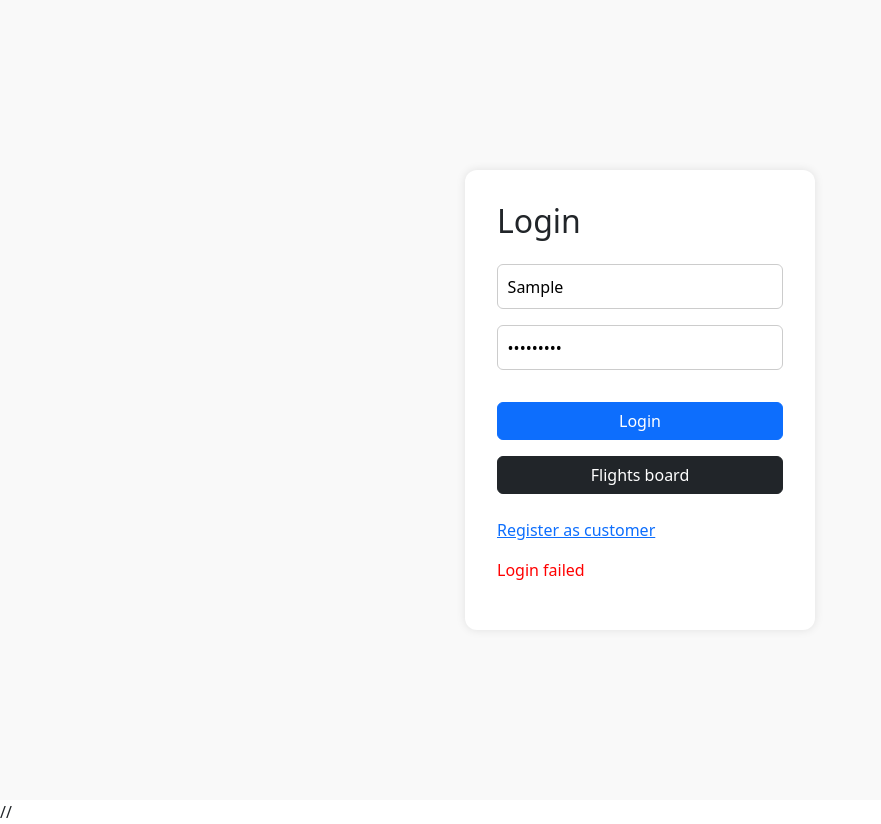
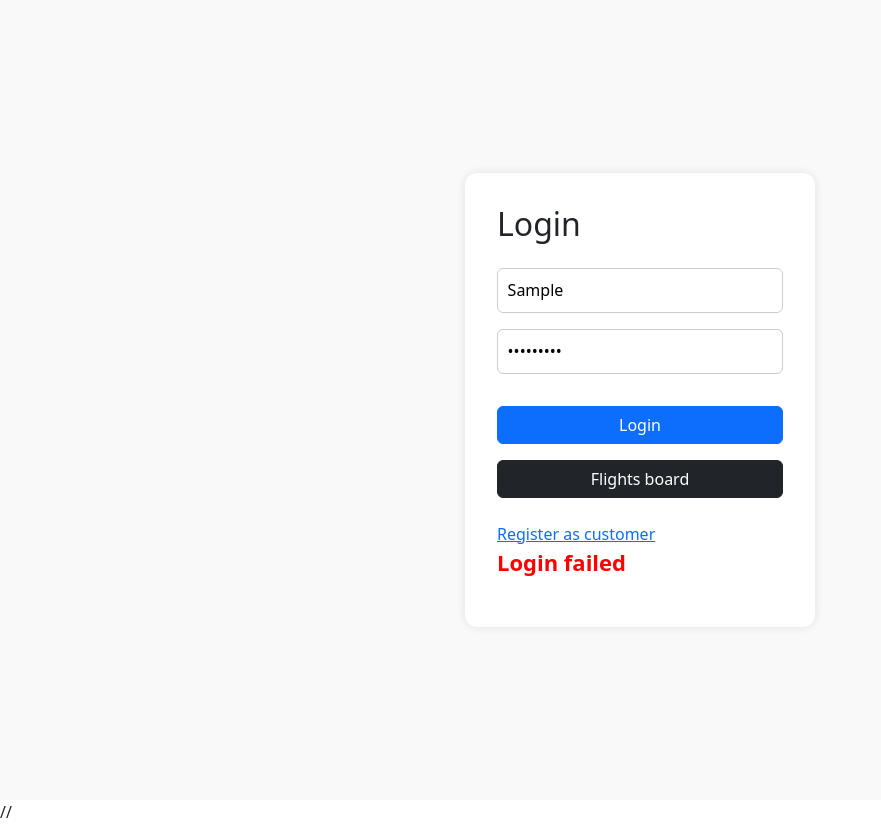
Before and after one commit to liorosenman/flights_project, a React (Create React App) app in the folder frontend/my-app/: page /login in a window 1280 px wide. Both pictures are taken after typing "Sample", "Sample123" into the empty fields and a click on the button "Login". Shown: the whole page, without its empty margins (0-881 px from the left). Built offline with nearby package versions, Linux system fonts and the light colour scheme; no server answers.

Commit message:
commit-171

```diff
--- a/frontend/my-app/src/App.css
+++ b/frontend/my-app/src/App.css
@@ -87,13 +87,16 @@
 }
 
 .single-object-error {
-  font-size: '40px';
-  color:red;
+  font-size: 22px;
+  color: red;
+  font-weight: bold;
 }
 
+
 .single-object-confirm {
-  font-size: '40px';
+  font-size: '22px';
   color: green;
+  font-weight: bold;
 }
 
 .remove-user-btn,
--- a/frontend/my-app/src/components/Login/LoginComp.tsx
+++ b/frontend/my-app/src/components/Login/LoginComp.tsx
@@ -6,6 +6,7 @@ import { jwtDecode } from 'jwt-decode';
 import './styles.css';
 import { UserRole } from '../../models/UserRole.ts';
 import { clearError } from './loginSlice.tsx';
+import '../../App.css';
 
 const LoginComp: React.FC = () => {
   const [username, setUsername] = useState('');
@@ -21,8 +22,8 @@ const LoginComp: React.FC = () => {
       const resultAction = await dispatch(loginUser({ username, password }));
       if (loginUser.fulfilled.match(resultAction)) {
         const token = resultAction.payload?.token;
-        const decoded = jwtDecode<{ role_id: number; username: string }>(token);
-        const { role_id: roleId, username: decodedUsername } = decoded;
+        const decoded = jwtDecode<{ role_id: number; username: string, id:number }>(token);
+        const { role_id: roleId, username: decodedUsername} = decoded;
 
         localStorage.setItem('access_token', token);
         localStorage.setItem('refresh_token', resultAction.payload.refresh);
@@ -92,7 +93,7 @@ const LoginComp: React.FC = () => {
           </div>
 
           {/* Error */}
-          {error && <p className="error-message mt-3">{error || 'Login failed'}</p>}
+          {error && <p className="single-object-error">{error || 'Login failed'}</p>}
         </form>
       </div>
     </div>
```
Also changed, not shown: frontend/my-app/src/components/Flight/FlightRow.tsx (+0 -7 lines), 2 other files (tests, documents, lock files or other folders).
